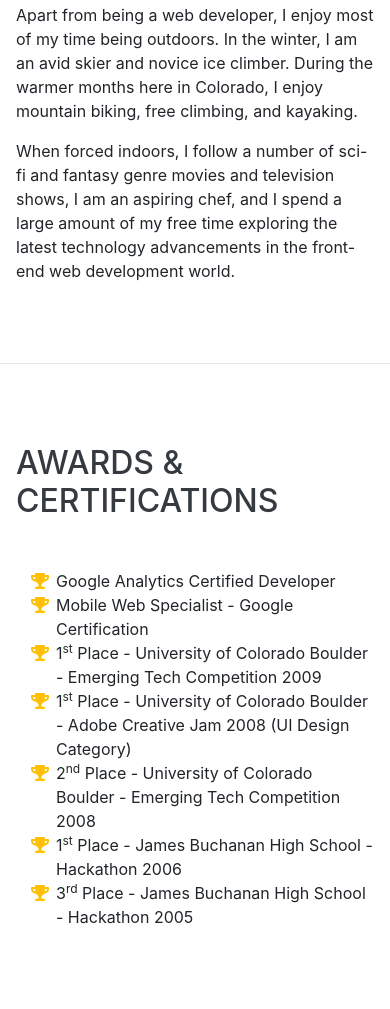
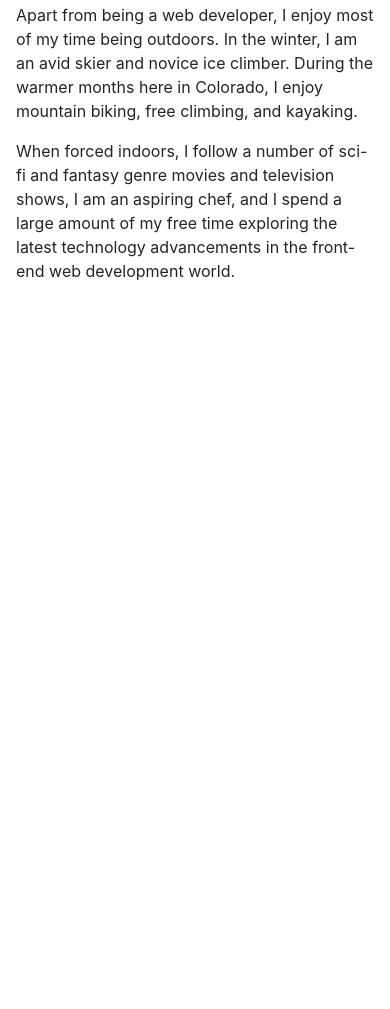
Before and after one commit to MiraTignor/MiraTignor.github.io, a website with bundled scripts: page index.html in a window 390 px wide. Shown: the part 4289-5298 px from the top of the page. After the commit the page ends 4652 px from the top, so only its background shows below. Built offline with nearby package versions, Linux system fonts and the light colour scheme; a web font is replaced by a local one.

Commit message:
no awards

```diff
--- a/index.html
+++ b/index.html
@@ -199,43 +199,6 @@
       </div>
     </section>
 
-    <hr class="m-0">
-
-    <section class="resume-section p-3 p-lg-5 d-flex align-items-center" id="awards">
-      <div class="w-100">
-        <h2 class="mb-5">Awards &amp; Certifications</h2>
-        <ul class="fa-ul mb-0">
-          <li>
-            <i class="fa-li fa fa-trophy text-warning"></i>
-            Google Analytics Certified Developer</li>
-          <li>
-            <i class="fa-li fa fa-trophy text-warning"></i>
-            Mobile Web Specialist - Google Certification</li>
-          <li>
-            <i class="fa-li fa fa-trophy text-warning"></i>
-            1<sup>st</sup>
-            Place - University of Colorado Boulder - Emerging Tech Competition 2009</li>
-          <li>
-            <i class="fa-li fa fa-trophy text-warning"></i>
-            1<sup>st</sup>
-            Place - University of Colorado Boulder - Adobe Creative Jam 2008 (UI Design Category)</li>
-          <li>
-            <i class="fa-li fa fa-trophy text-warning"></i>
-            2<sup>nd</sup>
-            Place - University of Colorado Boulder - Emerging Tech Competition 2008</li>
-          <li>
-            <i class="fa-li fa fa-trophy text-warning"></i>
-            1<sup>st</sup>
-            Place - James Buchanan High School - Hackathon 2006</li>
-          <li>
-            <i class="fa-li fa fa-trophy text-warning"></i>
-            3<sup>rd</sup>
-            Place - James Buchanan High School - Hackathon 2005</li>
-        </ul>
-      </div>
-    </section>
-
-  </div>
 
   <!-- Bootstrap core JavaScript -->
   <script src="vendor/jquery/jquery.min.js"></script>
```
